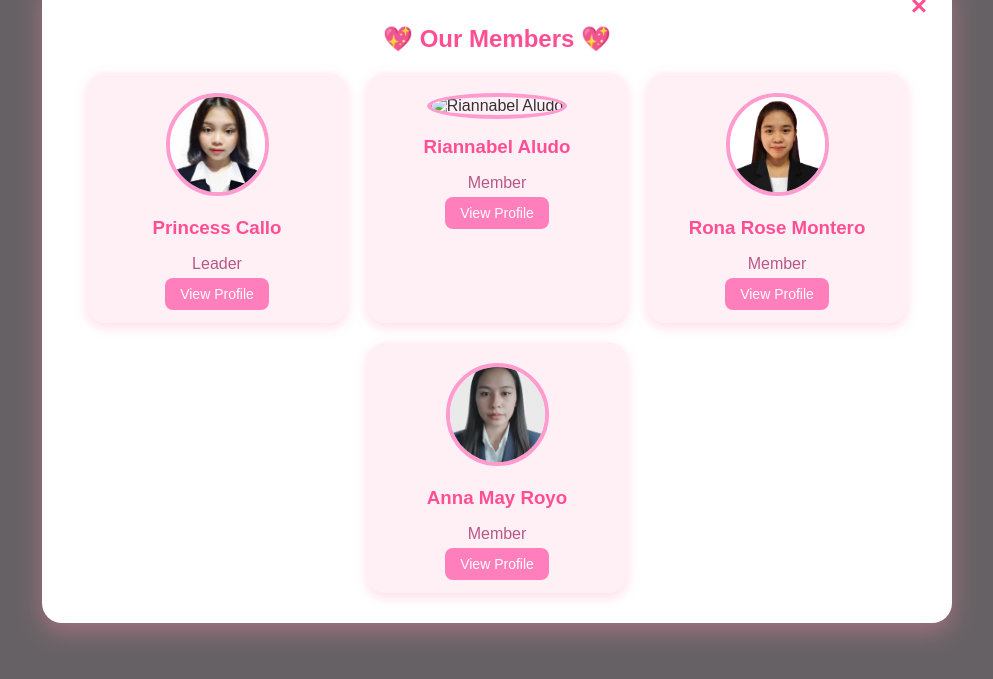
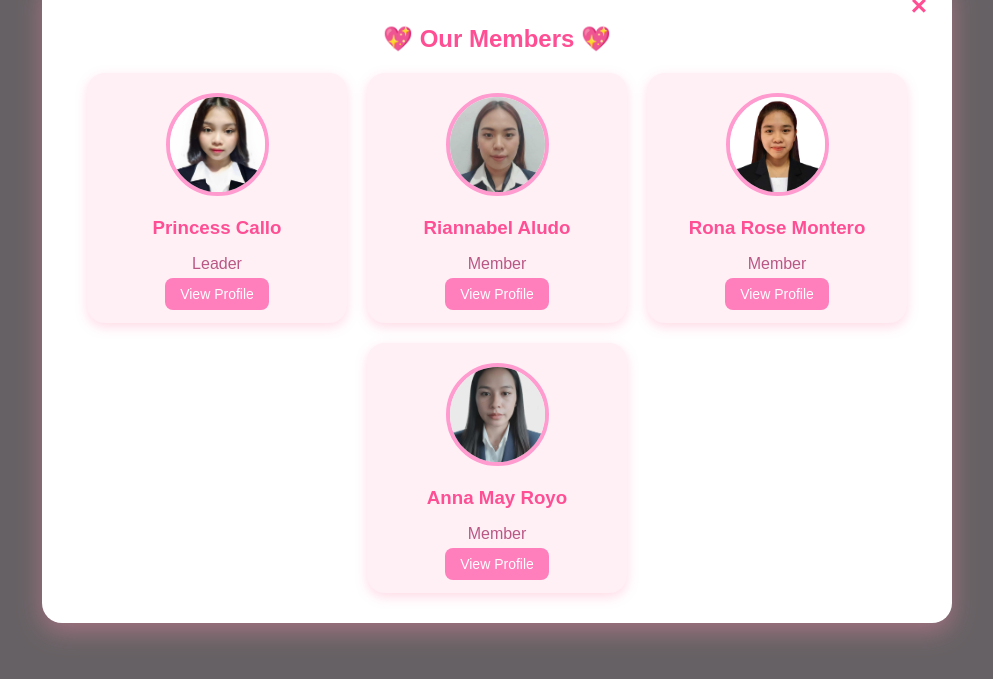
Before and after one commit to princesscallo03/WEB101---22013, a plain HTML site: page index.html in a window 1280 px wide. Both pictures are taken after a click on the button "View Team Profiles". Shown: the part 85-764 px from the top of the page, without its empty margins (143-1136 px from the left). Drawn offline with Linux system fonts and the light colour scheme; files whose address does not match are found by name.

Commit message:
Update index.html

```diff
--- a/index.html
+++ b/index.html
@@ -153,7 +153,7 @@
         </div>
 
         <div class="member-card">
-          <img src="/storage/emulated/0/Pictures/Messenger/Messenger_creation_1676498913331792.jpeg" alt="Riannabel Aludo">
+          <img src="Messenger_creation_1676498913331792.jpeg" alt="Riannabel Aludo">
           <h3>Riannabel Aludo</h3>
           <p>Member</p>
           <a href="aludo.html">View Profile</a>
```
